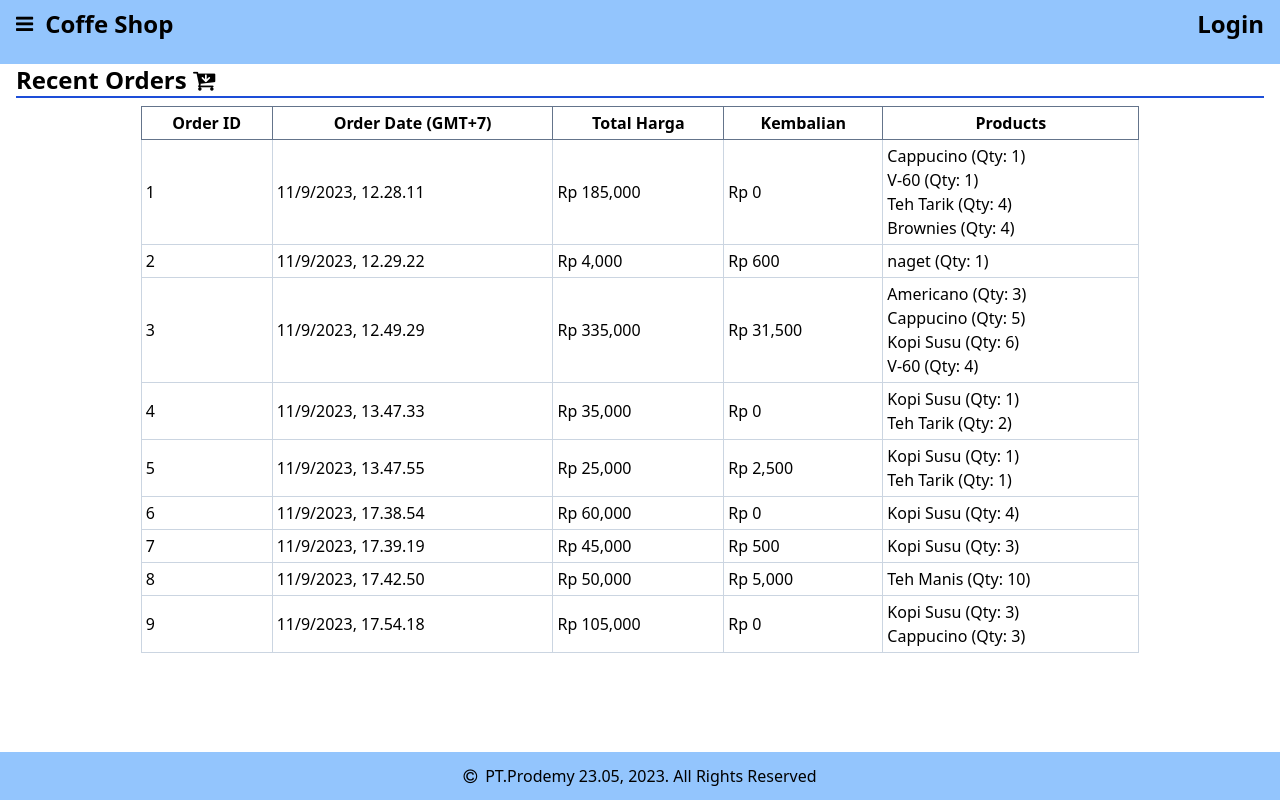
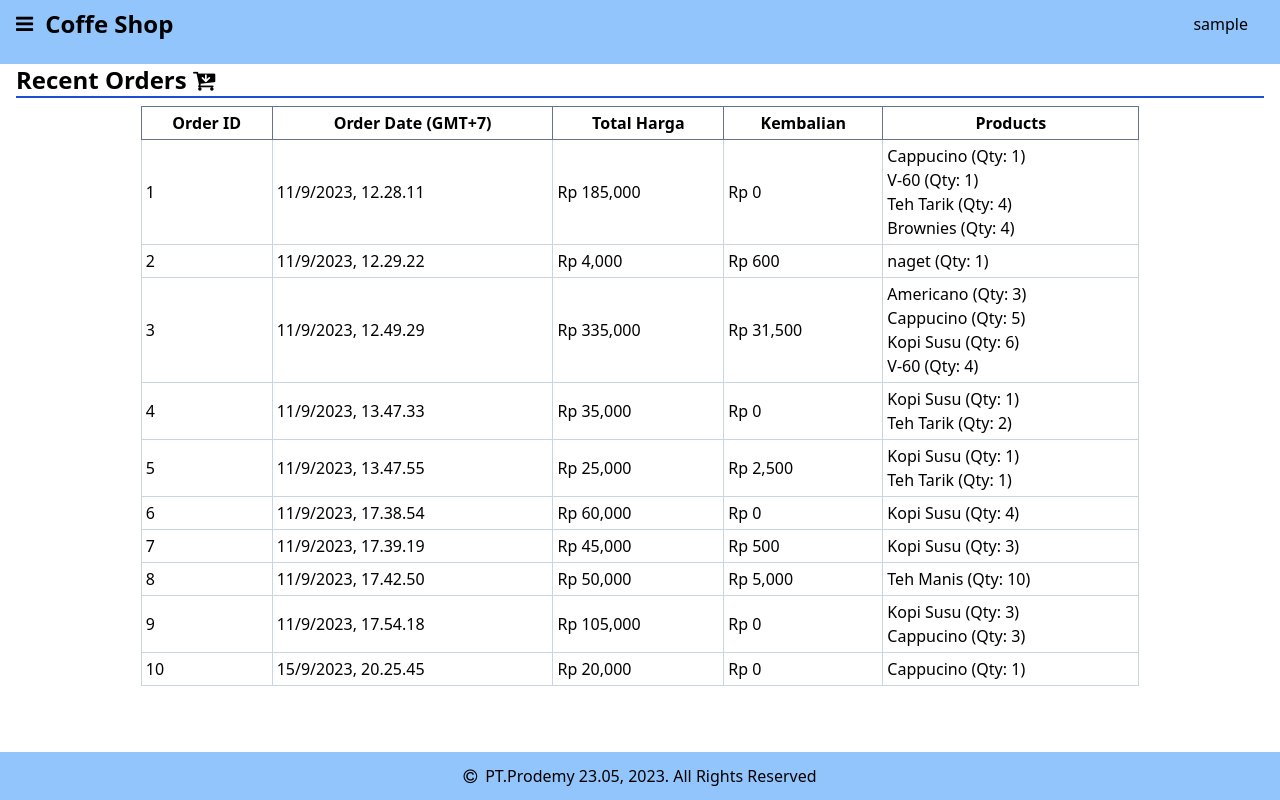
Before and after one commit to Its-ar/FinalProject, a React (Vite) app: page /history in a window 1280 px wide. Built offline with nearby package versions, Linux system fonts and the light colour scheme; data requests are answered from the project's data file; sample sign-in values are in the browser's storage.

Commit message:
fix login

```diff
--- a/db.json
+++ b/db.json
@@ -308,6 +308,22 @@
         }
       ],
       "id": 9
+    },
+    {
+      "date": "2023-09-15T13:25:45.279Z",
+      "totalHarga": 20000,
+      "kembalian": 0,
+      "products": [
+        {
+          "id": 2,
+          "name": "Cappucino",
+          "image": "./image/cappucino.jpg",
+          "price": 20000,
+          "category": "Coffe",
+          "quantity": 1
+        }
+      ],
+      "id": 10
     }
   ]
 }
--- a/src/App.jsx
+++ b/src/App.jsx
@@ -3,17 +3,21 @@ import Home from "./pages/home";
 import ProductsPage from "./pages/productsPage";
 import HistoryPage from "./pages/HistoryPage";
 import Login from "./pages/login";
-import Admin from "./pages/Admin"
+import GuestRoute from "./components/Route/GuestRoutes";
+import PrivateRoute from "./components/Route/PrivateRoute";
 
 export default function App() {
   return (
     <Router>
       <Routes>
         <Route path="/" element={<Home />} />
-        <Route path="/login" element={<Login/>}/>
-        <Route path="/admin" element={<Admin/>}/>
-        <Route path="/list" element={<ProductsPage />} />
-        <Route path="/history" element={<HistoryPage />} />
+        <Route element={<PrivateRoute/>}>
+          <Route path="/list" element={<ProductsPage />} />
+          <Route path="/history" element={<HistoryPage />}/>
+        </Route>
+        <Route element={<GuestRoute/>}>
+          <Route path="/login" element={<Login />} />
+        </Route>
       </Routes>
     </Router>
   );
--- a/src/Store/authSlice.js
+++ b/src/Store/authSlice.js
@@ -43,6 +43,8 @@ const authSlice = createSlice({
         },
 
         resetAuthData() {
+            localStorage.removeItem('token');
+            localStorage.removeItem('user');
             return { ...initialState}
         }
     }
--- /dev/null
+++ b/src/components/Route/GuestRoutes.jsx
@@ -0,0 +1,15 @@
+import React from "react";
+import { useSelector } from "react-redux";
+import { Navigate, Outlet } from "react-router-dom";
+
+const GuestRoute = () => {
+  const isLogin = useSelector((state) => state.auth.token !== "");
+
+  if (isLogin) {
+    return <Navigate to="/" />;
+  }
+
+  return <Outlet />;
+};
+
+export default GuestRoute;
--- /dev/null
+++ b/src/components/Route/PrivateRoute.jsx
@@ -0,0 +1,15 @@
+import React from "react";
+import { useSelector } from "react-redux";
+import { Navigate, Outlet } from "react-router-dom";
+
+const PrivateRoute = () => {
+  const isNotLogin = useSelector((state) => state.auth.token === "");
+
+  if (isNotLogin) {
+    return <Navigate to="/login" />;
+  }
+
+  return <Outlet />;
+};
+
+export default PrivateRoute;
--- a/src/layouts/Header.jsx
+++ b/src/layouts/Header.jsx
@@ -1,24 +1,31 @@
 import React, { useState } from "react";
+import { useDispatch, useSelector } from "react-redux";
 import { useNavigate } from "react-router-dom";
+import { resetAuthData } from "../Store/authSlice";
 
 export default function Header(props) {
   const { children } = props;
   const navigate = useNavigate();
-  const [isLoggedIn, setIsLoggedIn] = useState(false);
+  // const [sideBar, setSideBar] = useState(false);
+  const dispatch = useDispatch();
+  const [showLogoutMenu, setShowLogoutMenu] = useState(false);
 
-  const handleLogin = () => {
-    // dispatch(resetData());
-    setIsLoggedIn(true);
-    navigate("/login");
+  const storedUser = JSON.parse(localStorage.getItem('user'));
+
+  const handleLogout = () => {
+    dispatch(resetAuthData());
+    navigate('/');
   };
 
-  const handleLogout = () => {
-
-    setIsLoggedIn(false);
-    navigate("/");
+  const handleToggleLogoutMenu = () => {
+    setShowLogoutMenu((prevShowLogoutMenu) => !prevShowLogoutMenu);
   };
-  // const [sideBar, setSideBar] = useState(false);
-
+  const isLoggedIn = useSelector((state) => state.auth.token !== '');
+  // const handleLogin = () => {
+  //   // dispatch(resetData());
+  //   setIsLoggedIn(true);
+  //   navigate("/login");
+  // };
   return (
     <div className="top-0 bg-blue-300 w-full h-16">
       <nav className=" px-4 py-2 flex flex-wrap items-center justify-between">
@@ -29,17 +36,29 @@ export default function Header(props) {
           </h1>
         </div>
         {isLoggedIn ? (
-          // If logged in, show "Logout" button
-          <h1 onClick={handleLogout} className="text-2xl font-bold cursor-pointer ml-4">
-            Logout
-          </h1>
+          <div className='relative'>
+            <div
+              onClick={handleToggleLogoutMenu}
+              className='px-4 py-1 rounded-md text-black hover:text-white transition duration-200 hover:bg-gray-800 duration-200 ease-in cursor-pointer'
+            >
+              {storedUser.username}
+            </div>
+            {showLogoutMenu && (
+              <div className='absolute top-8 right-0 bg-white shadow-md py-2 px-4 rounded-md'>
+                <div onClick={handleLogout} className='cursor-pointer'>
+                  Logout
+                </div>
+              </div>
+            )}
+          </div>
         ) : (
-          // If not logged in, show "Login" button
-          <h1 onClick={handleLogin} className="text-2xl font-bold cursor-pointer ml-4">
-            Login
-          </h1>
+          <div
+            onClick={()=>navigate("/login")}
+            className='px-4 py-1 rounded-md text-black hover:text-white transition duration-200 hover:bg-gray-800 duration-200 ease-in'
+          >
+            Masuk
+          </div>
         )}
-        {/* <h1 onClick={() => navigate("/login")} className="text-2xl font-bold cursor-pointer ml-4">Login</h1> */}
       </nav>
     </div>
   );
```
